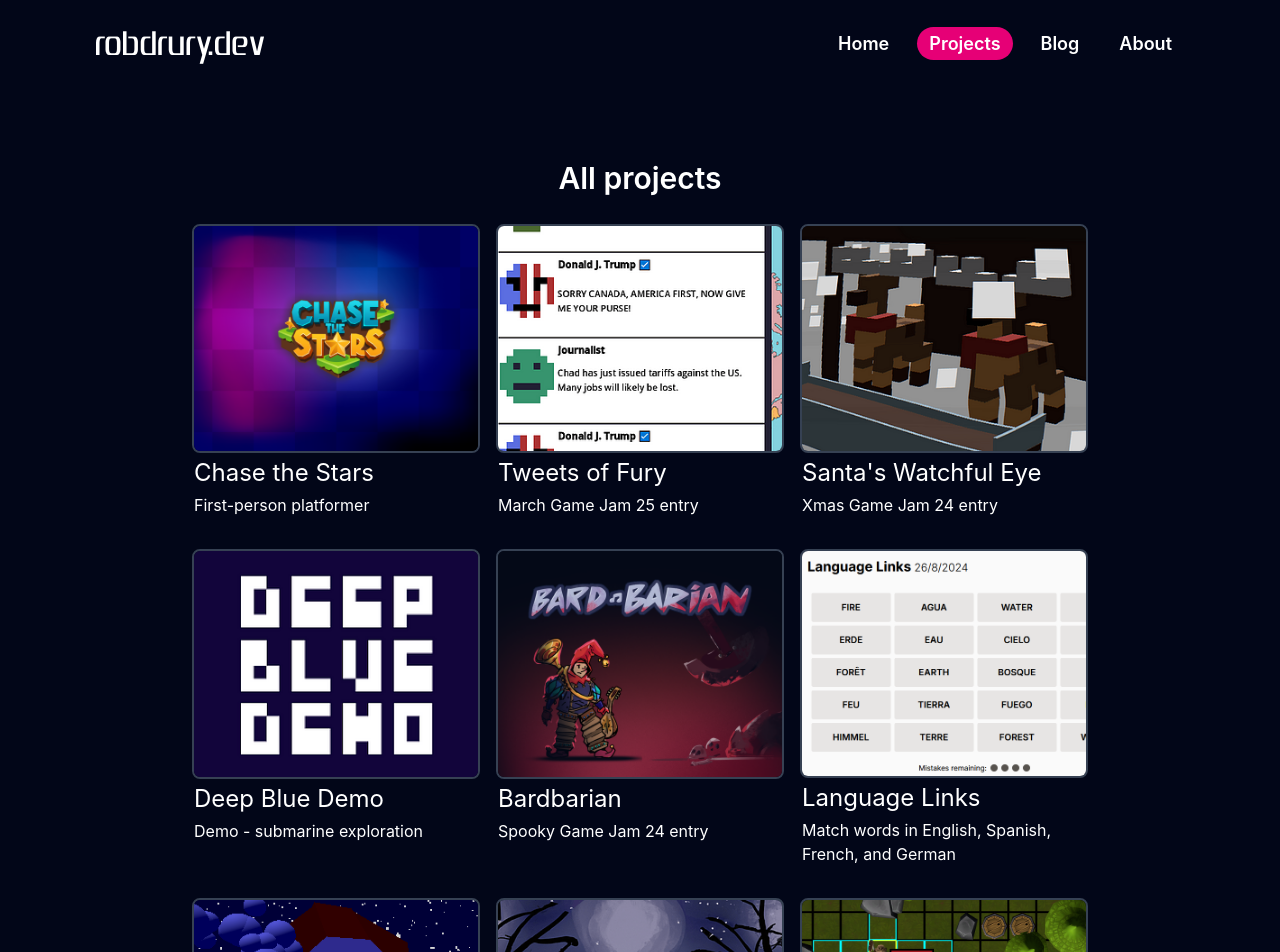
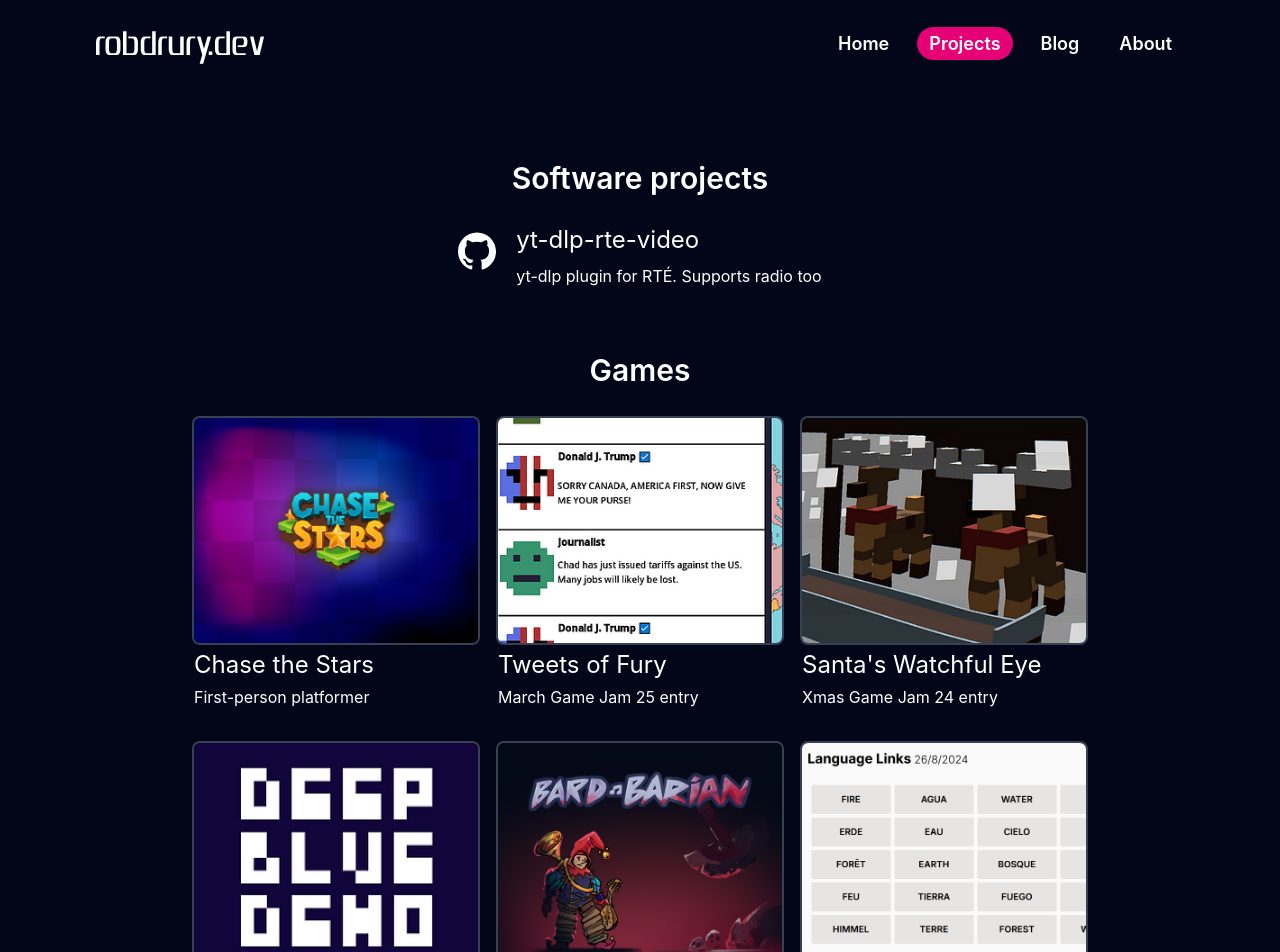
Before and after one commit to necrosmash/robdrury.dev, a Next.js app: page /projects in a window 1280 px wide. Shown: the top 952 px of the page. Built offline with nearby package versions, Linux system fonts and the light colour scheme.

Commit message:
adds software projects
- new type for software projects
- old Project type renamed to Game
- logic for software project rss entries
- adds yt-dlp-rte-video as a project

```diff
--- a/src/app/page.tsx
+++ b/src/app/page.tsx
@@ -3,8 +3,8 @@ import Link from 'next/link'
 import { HiArrowRight } from 'react-icons/hi'
 import BlogEntryList from '@/components/BlogEntryList'
 import SocialLinks from '@/components/SocialLinks'
-import ProjectsEntry from '@/components/ProjectsEntry'
-import { getProjectBySlug } from '@/utils/projects'
+import GamesEntry from '@/components/GamesEntry'
+import { getProjectBySlug } from '@/utils/games'
 import { getSortedBlogPostsMetadata } from '@/utils/posts'
 
 export default function Home() {
@@ -46,19 +46,19 @@ export default function Home() {
       <hr className="my-8 border-2 border-gray-700 md:my-16" />
       <div className="md:flex md:divide-x-4 md:divide-gray-700">
         <div className="mx-auto pb-20 md:w-1/2 md:pr-8 md:pb-0">
-          <div className="b-6 pb-5 text-center text-2xl font-semibold md:mt-0 md:text-3xl">
+          <div className="pb-5 text-center text-2xl font-semibold md:mt-0 md:text-3xl">
             Featured projects
           </div>
-          <ProjectsEntry
-            project={getProjectBySlug('chase-the-stars')}
+          <GamesEntry
+            game={getProjectBySlug('chase-the-stars')}
             variant="featured"
           />
-          <ProjectsEntry
-            project={getProjectBySlug('deep-blue-demo')}
+          <GamesEntry
+            game={getProjectBySlug('deep-blue-demo')}
             variant="featured"
           />
-          <ProjectsEntry
-            project={getProjectBySlug('language-links')}
+          <GamesEntry
+            game={getProjectBySlug('language-links')}
             variant="featured"
           />
           <Link className="float-right pt-14 text-xl" href="/projects">
--- a/src/app/projects/page.tsx
+++ b/src/app/projects/page.tsx
@@ -1,17 +1,51 @@
-import { getProjects } from '@/utils/projects'
-import ProjectsEntry from '@/components/ProjectsEntry'
+import { getGames } from '@/utils/games'
+import { getSoftwareProjects } from '@/utils/software-projects'
+import GamesEntry from '@/components/GamesEntry'
+import Link from 'next/link'
 
 export default function ProjectList() {
   return (
     <div>
-      <div className="mb-7 text-center text-2xl font-semibold md:text-3xl">
-        All projects
-      </div>
-      <div className="flex flex-wrap justify-center gap-x-4 gap-y-8">
-        {getProjects().map((p) => (
-          <ProjectsEntry project={p} key={p.slug} variant="all" />
+      <ProjectListSectionTitle>Software projects</ProjectListSectionTitle>
+      <ProjectListContainer>
+        {getSoftwareProjects().map((sp) => (
+          <div key={sp.title}>
+            <div className="flex text-center">
+              <Link href={sp.hrefPath}>
+                <sp.icon size={38} className="mt-2 mr-5" />
+              </Link>
+              <div className="">
+                <Link href={sp.hrefPath}>
+                  <div className="mb-2 text-left text-2xl">{sp.title}</div>
+                </Link>
+                <div className="text-left">{sp.description}</div>
+              </div>
+            </div>
+          </div>
         ))}
-      </div>
+      </ProjectListContainer>
+      <ProjectListSectionTitle>Games</ProjectListSectionTitle>
+      <ProjectListContainer>
+        {getGames().map((p) => (
+          <GamesEntry game={p} key={p.slug} variant="all" />
+        ))}
+      </ProjectListContainer>
     </div>
   )
 }
+
+const ProjectListSectionTitle = ({
+  children,
+}: {
+  children: React.ReactNode
+}) => (
+  <div className="mb-7 text-center text-2xl font-semibold md:text-3xl">
+    {children}
+  </div>
+)
+
+const ProjectListContainer = ({ children }: { children: React.ReactNode }) => (
+  <div className="mb-16 flex flex-wrap justify-center gap-x-4 gap-y-8">
+    {children}
+  </div>
+)
--- a/src/app/rss.xml/route.ts
+++ b/src/app/rss.xml/route.ts
@@ -1,12 +1,14 @@
 import { getSortedBlogPostsMetadata } from '@/utils/posts'
-import { getProjects } from '@/utils/projects'
+import { getGames } from '@/utils/games'
+import { getSoftwareProjects } from '@/utils/software-projects'
 
 export const dynamic = 'force-static'
 
 export async function GET() {
   const rssFeedItems: RSSFeedItem[] = [
     ...getSortedBlogPostsMetadata().map((p) => blogPostToFeedItem(p)),
-    ...getProjects().map((p) => projectToFeedItem(p)),
+    ...getGames().map((p) => gameToFeedItem(p)),
+    ...getSoftwareProjects().map((p) => softwareProjectToFeedItem(p)),
   ]
   const rss = generateFeed(
     rssFeedItems.sort(
@@ -25,14 +27,24 @@ const blogPostToFeedItem = (post: BlogPostMetadata): RSSFeedItem => ({
   pubDate: post.uploaded,
 })
 
-const projectToFeedItem = (project: Project): RSSFeedItem => ({
-  guid: `project-${project.slug}`,
-  title: `New game release: ${project.title}`,
-  description: project.blurb,
-  link: project.hrefPath,
-  pubDate: project.uploaded,
-  imagePath: project.imagePath,
-  imageAlt: project.imageAlt,
+const gameToFeedItem = (game: Game): RSSFeedItem => ({
+  guid: `project-${game.slug}`,
+  title: `New game release: ${game.title}`,
+  description: game.blurb,
+  link: game.hrefPath,
+  pubDate: game.uploaded,
+  imagePath: game.imagePath,
+  imageAlt: game.imageAlt,
+})
+
+const softwareProjectToFeedItem = (
+  softwareProject: SoftwareProject
+): RSSFeedItem => ({
+  guid: `project-${softwareProject.title}`,
+  title: `New project: ${softwareProject.title}`,
+  description: softwareProject.description,
+  link: softwareProject.hrefPath,
+  pubDate: softwareProject.uploaded,
 })
 
 const generateFeed = (feedItems: RSSFeedItem[]) =>
--- a/src/components/ProjectsEntry.tsx
+++ b/src/components/GamesEntry.tsx
@@ -1,12 +1,12 @@
 import Image from 'next/image'
 import TagsList from '@/components/TagsList'
 
-export default function ProjectsEntry({
-  project,
+export default function GamesEntry({
+  game: project,
   variant,
   width = variant === 'all' ? 630 : 125,
   height = variant === 'all' ? 500 : 100,
-}: ProjectsEntryProps) {
+}: GamesEntryProps) {
   return (
     <div className={variant === 'all' ? 'w-72' : 'mt-7 flex items-center'}>
       <a href={project.hrefPath} className="shrink-0" target="_blank">
--- a/src/data/projects.ts
+++ b/src/data/games.ts
@@ -1,4 +1,4 @@
-export const projects: Project[] = [
+export const games: Game[] = [
   {
     slug: 'chase-the-stars',
     title: 'Chase the Stars',
--- /dev/null
+++ b/src/data/software-projects.ts
@@ -0,0 +1,11 @@
+import { SiGithub } from 'react-icons/si'
+
+export const softwareProjects: SoftwareProject[] = [
+  {
+    title: 'yt-dlp-rte-video',
+    hrefPath: 'https://www.github.com/necrosmash/yt-dlp-rte-video',
+    description: 'yt-dlp plugin for RTÉ. Supports radio too',
+    uploaded: '2026-11-20',
+    icon: SiGithub,
+  },
+]
--- a/src/types.ts
+++ b/src/types.ts
@@ -6,7 +6,7 @@ type BlogPostMetadata = {
   tags: string
 }
 
-type Project = {
+type Game = {
   slug: string
   imagePath: string
   imageAlt: string
@@ -17,11 +17,19 @@ type Project = {
   tags?: string[]
 }
 
-type ProjectsEntryProps = {
-  project: Project
-  variant: Variant
+type GamesEntryProps = {
+  game: Game
+  variant: 'all' | 'featured'
   width?: number
   height?: number
+}
+
+type SoftwareProject = {
+  title: string
+  hrefPath: string
+  description: string
+  icon: import('react-icons').IconType
+  uploaded: string
 }
 
 type RSSFeedItem = {
@@ -33,5 +41,3 @@ type RSSFeedItem = {
   imagePath?: string
   imageAlt?: string
 }
-
-type Variant = 'all' | 'featured'
--- /dev/null
+++ b/src/utils/games.ts
@@ -0,0 +1,11 @@
+import { games } from '@/data/games'
+
+export function getGames(): Game[] {
+  return games
+}
+
+export function getProjectBySlug(slug: string): Game {
+  const p = games.find((p) => p.slug == slug)
+  if (p) return p
+  throw new Error(`No project with slug "${slug}"`)
+}
--- a/src/utils/projects.ts
+++ /dev/null
@@ -1,11 +0,0 @@
-import { projects } from '@/data/projects'
-
-export function getProjects(): Project[] {
-  return projects
-}
-
-export function getProjectBySlug(slug: string): Project {
-  const p = projects.find((p) => p.slug == slug)
-  if (p) return p
-  throw new Error(`No project with slug "${slug}"`)
-}
--- /dev/null
+++ b/src/utils/software-projects.ts
@@ -0,0 +1,5 @@
+import { softwareProjects } from '@/data/software-projects'
+
+export function getSoftwareProjects(): SoftwareProject[] {
+  return softwareProjects
+}
```
